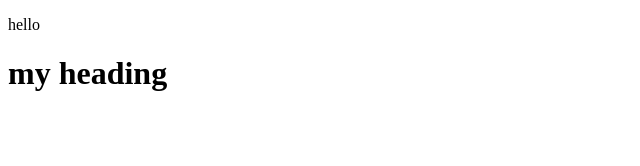
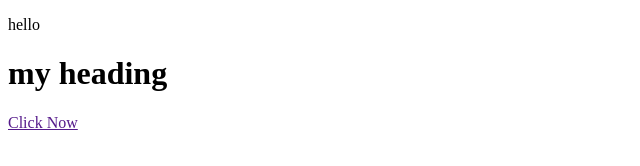
Before and after one commit to abdirisak009/demo-website, a plain HTML site: page index.html in a window 1280 px wide. Shown: the full height of the page, 0-640 px from the left. Drawn offline with Linux system fonts and the light colour scheme.

Commit message:
waxaa kusoo diray link

```diff
--- a/index.html
+++ b/index.html
@@ -10,6 +10,7 @@
 
     <p>hello </p>
     <h1>my heading </h1>
+    <a href="">Click Now</a>
 
 </body>
 </html>
```
